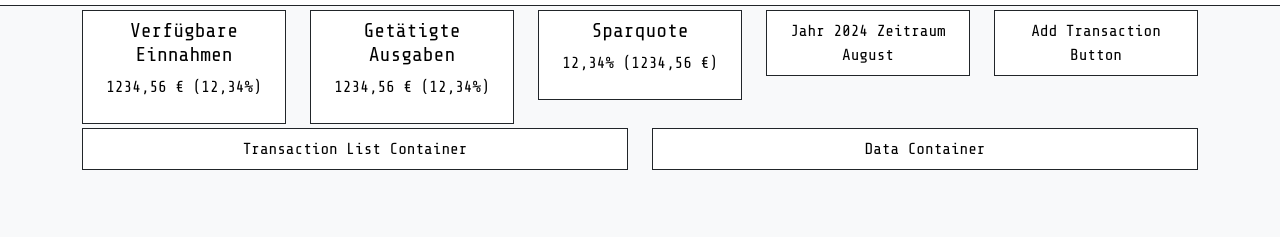
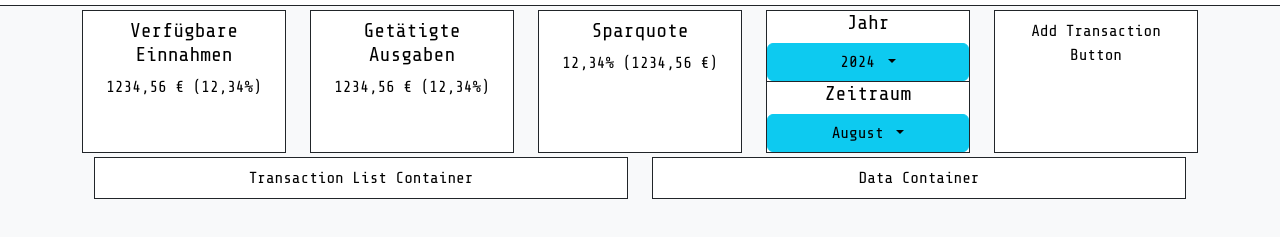
Before and after one commit to iLucasDOTexe/Project-Balance-2, a plain HTML site: page Front End/index.html in a window 1280 px wide. Shown: the part 51-288 px from the top of the page. Drawn offline with nearby package versions, Linux system fonts and the light colour scheme.

Commit message:
further design overview layout

```diff
--- a/Front End/index.html
+++ b/Front End/index.html
@@ -31,30 +31,70 @@
       <!--End Navbar-->
       <!--Start Overview Container-->
       <div class="container text-center mt-1">
-        <div class="row row-cols-5 g-4">
-          <div class="col">
-            <div class="border border-dark p-2 bg-white">
+        <div class="row row-cols-5">
+          <div class="col d-flex">
+            <div class="border border-dark p-2 bg-white flex-fill">
               <h5>Verfügbare Einnahmen</h5>
               <p>1234,56 € (12,34%)</p>
             </div>
           </div>
-          <div class="col">
-            <div class="border border-dark p-2 bg-white">
+          <div class="col d-flex">
+            <div class="border border-dark p-2 bg-white flex-fill">
               <h5>Getätigte Ausgaben</h5>
               <p>1234,56 € (12,34%)</p>
             </div>
           </div>
-          <div class="col">
-            <div class="border border-dark p-2 bg-white">
+          <div class="col d-flex">
+            <div class="border border-dark p-2 bg-white flex-fill">
               <h5>Sparquote</h5>
               <p>12,34% (1234,56 €)</p>
             </div>
           </div>
           <div class="col">
-            <div class="border border-dark p-2 bg-white">Jahr 2024 Zeitraum August</div>
+            <div>
+              <!-- Dropdown 1: Year -->
+              <div class="border border-dark bg-white">
+                <h5>Jahr</h5>
+                <div>
+                  <button class="btn btn-info dropdown-toggle w-100" type="button" id="dropdownMenuButtonJahr" data-bs-toggle="dropdown" aria-expanded="false">
+                    2024
+                  </button>
+                  <ul class="dropdown-menu" aria-labelledby="dropdownMenuButtonJahr">
+                    <li><a class="dropdown-item" href="#">2024</a></li>
+                    <li><a class="dropdown-item" href="#">2023</a></li>
+                    <li><a class="dropdown-item" href="#">2022</a></li>
+                  </ul>
+                </div>
+              </div>
+              <!-- Dropdown 2: Period -->
+              <div class="border border-top-0 border-dark bg-white">
+                <h5>Zeitraum</h5>
+                <div class="dropdown">
+                  <button class="btn btn-info dropdown-toggle w-100" type="button" id="dropdownMenuButtonZeitraum" data-bs-toggle="dropdown" aria-expanded="false">
+                    August
+                  </button>
+                  <ul class="dropdown-menu" aria-labelledby="dropdownMenuButtonZeitraum">
+                    <li><a class="dropdown-item" href="#">Januar</a></li>
+                    <li><a class="dropdown-item" href="#">Februar</a></li>
+                    <li><a class="dropdown-item" href="#">März</a></li>
+                    <li><a class="dropdown-item" href="#">April</a></li>
+                    <li><a class="dropdown-item" href="#">Mai</a></li>
+                    <li><a class="dropdown-item" href="#">Juni</a></li>
+                    <li><a class="dropdown-item" href="#">Juli</a></li>
+                    <li><a class="dropdown-item" href="#">August</a></li>
+                    <li><a class="dropdown-item" href="#">September</a></li>
+                    <li><a class="dropdown-item" href="#">Oktober</a></li>
+                    <li><a class="dropdown-item" href="#">November</a></li>
+                    <li><a class="dropdown-item" href="#">Dezember</a></li>
+                    <li><a class="dropdown-item" href="#">Ganzes Jahr</a></li>
+                  </ul>
+                </div>
+              </div>
+            </div>
           </div>
-          <div class="col">
-            <div class="border border-dark p-2 bg-white">Add Transaction Button</div>
+          <div class="col d-flex">
+            <div class="border border-dark p-2 bg-white flex-fill">
+              <p>Add Transaction Button</p>
           </div>
         </div>
       </div>
```
